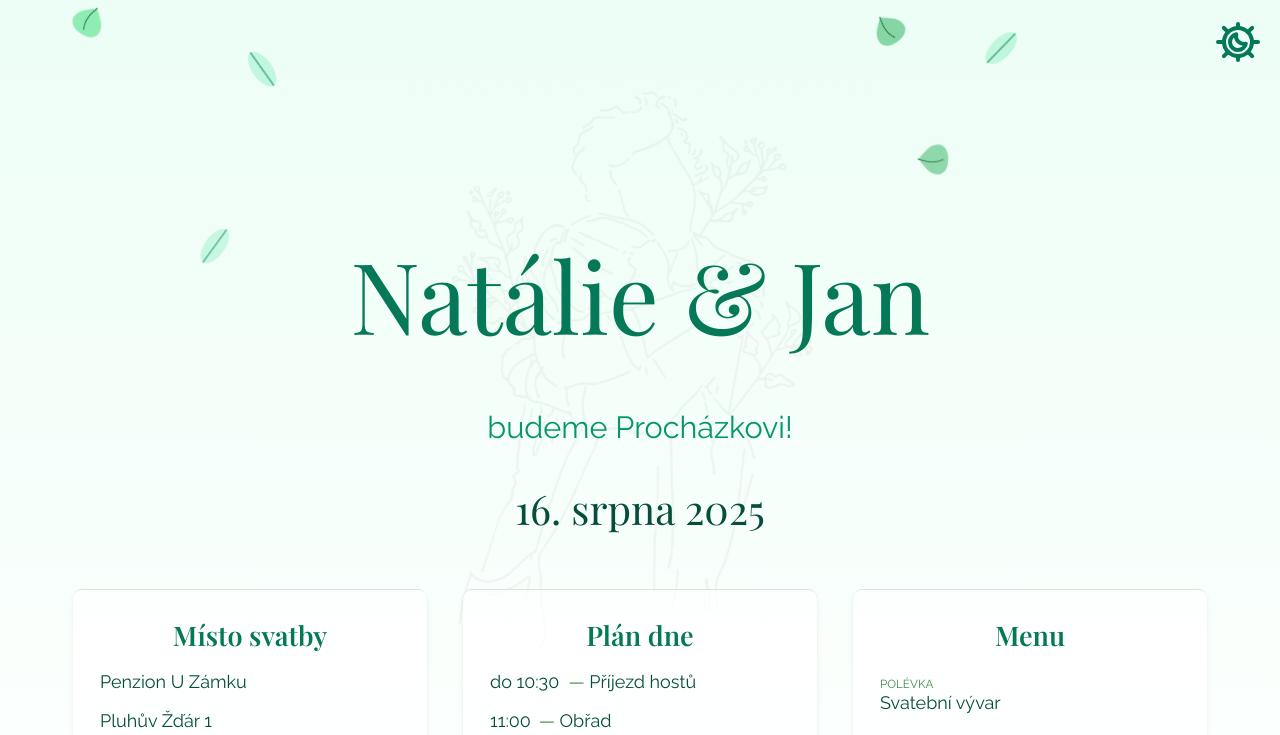
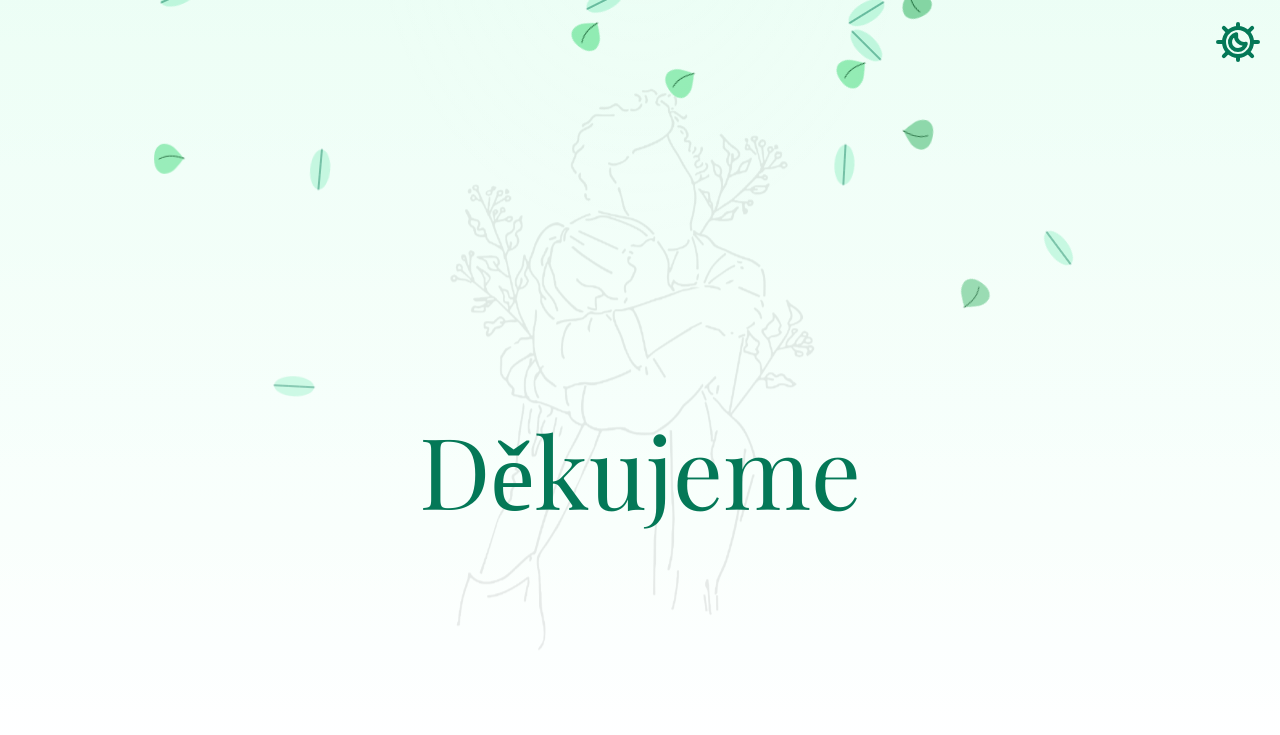
Before and after one commit to JanProchy/budeme-prochazkovi, an Angular app: page / in a window 1280 px wide. Shown: the top 735 px of the page. Built offline with nearby package versions, Linux system fonts and the light colour scheme.

Commit message:
feat: thanks after wedding

```diff
--- a/src/app/app.component.html
+++ b/src/app/app.component.html
@@ -7,9 +7,10 @@
 
   <div class="spacer top"></div>
   <div class="content-container">
-    <h1 class="title">Natálie & Jan</h1>
+    <h1 class="title">Děkujeme</h1>
+    <!-- <h1 class="title">Natálie & Jan</h1> -->
 
-    <p class="subtitle">budeme Procházkovi!</p>
+    <!-- <p class="subtitle">budeme Procházkovi!</p>
 
     <div class="date">16. srpna 2025</div>
 
@@ -104,7 +105,7 @@
     </p>
     <a href="mailto:evillinhe@gmail.com?subject=Svatba"
       >evillinhe&#64;gmail.com</a
-    >
+    > -->
   </div>
 </main>
 
```
